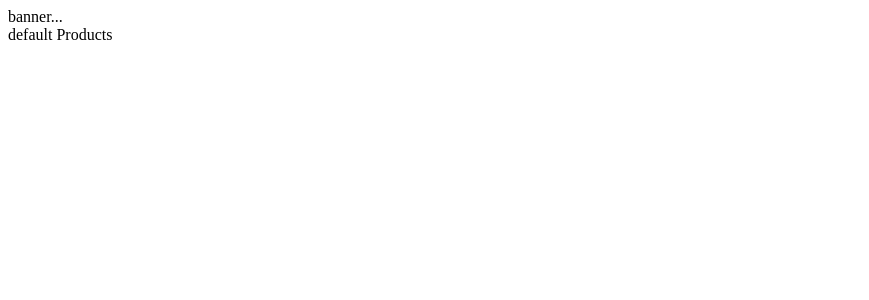
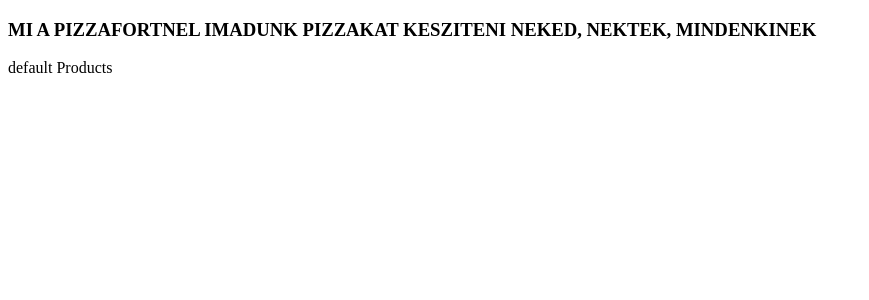
Before and after one commit to NKkrisz/team_project_sandbox, a React (Vite) app: page / in a window 1280 px wide. Shown: the top 300 px of the page, without its empty margins (0-869 px from the left). Built offline with nearby package versions, Linux system fonts and the light colour scheme; the HTML template or start-up script is replaced by a standard one.

Commit message:
pizza forte changes

```diff
--- a/src/components/Banner.jsx
+++ b/src/components/Banner.jsx
@@ -2,8 +2,8 @@
 
 export const Banner = () => {
   return (
-    <div >
-   banner...
+    <div>
+   <h3>MI A PIZZAFORTNEL IMADUNK PIZZAKAT KESZITENI NEKED, NEKTEK, MINDENKINEK</h3>
   </div>
   )
 }
```
